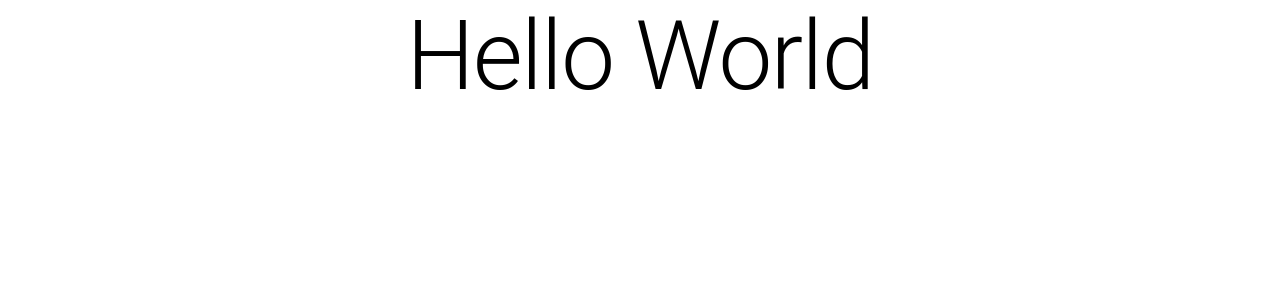
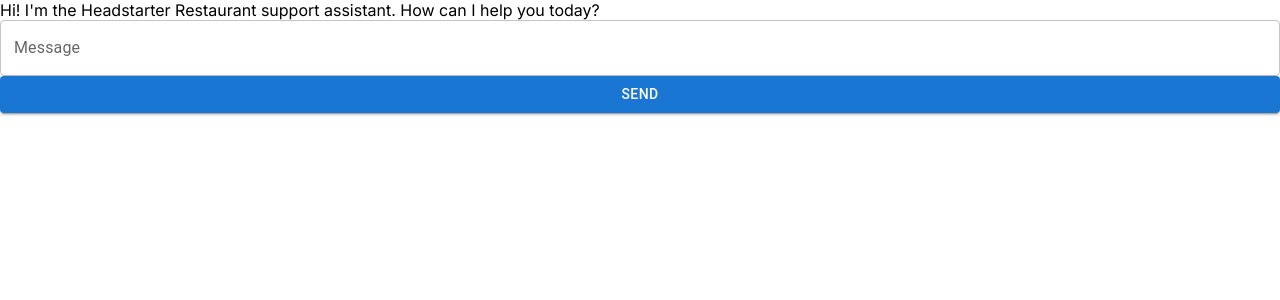
Before and after one commit to hemkan/gourmet-guide, a Next.js app: page / in a window 1280 px wide. Shown: the top 300 px of the page. Built offline with nearby package versions, Linux system fonts and the light colour scheme.

Commit message:
api with groq

```diff
--- /dev/null
+++ b/app/api/chat/route.js
@@ -0,0 +1,41 @@
+const systemPrompt = `
+Welcome to Headstarter Restaurant Customer Support!
+Headstarter Restaurant is a bustling Southern-style chain where our no-frills staff serve up hearty, delicious meals in a lively, rowdy roadhouse atmosphere. Our team might come across as gruff, but their goal is always to ensure you enjoy a memorable dining experience.
+Here’s how I can assist you:
+Menu Inquiries: Need details about our Southern-style dishes, ingredients, or specials? I can provide information on our classic offerings, daily specials, and dietary options.
+Reservation Assistance: Looking to book a table or change an existing reservation? I can guide you through our reservation process and provide availability details.
+Order Issues: If you have any concerns about your current or past orders—be it mistakes, delays, or missing items—let me know, and I’ll help resolve the issue promptly.
+Service Feedback: Whether you’ve had a great experience or faced a problem with our service, I’m here to listen and ensure your feedback reaches the right ears.
+General Questions: From operating hours and location details to special events and promotions, I can provide the information you need.
+Please provide me with specific details about your request or concern, and I’ll do my best to assist you efficiently, just like our staff would—straightforward and to the point. Responses are limited to max 250 words. How can I help you today?`;
+
+import Groq from "groq-sdk";
+import { NextRequest, NextResponse } from "next/server";
+
+const groq = new Groq({ apiKey: process.env.GROQ_API_KEY });
+
+export async function POST(req) {
+  const data = await req.json();
+  const completions = await groq.chat.completions.create({
+    messages: [
+      {
+        role: "system",
+        content: systemPrompt,
+      },
+      ...data,
+    ],
+    model: "llama3-8b-8192",
+    temperature: 0.5,
+    max_tokens: 250,
+    top_p: 1,
+    stop: null,
+    stream: true,
+  });
+
+  let fullResponse = "";
+  for await (const chunk of completions) {
+    fullResponse += chunk.choices[0]?.delta?.content || "";
+  }
+
+  return NextResponse.json(fullResponse);
+}
--- a/app/page.js
+++ b/app/page.js
@@ -1,12 +1,116 @@
 "use client";
-import { Typography } from "@mui/material";
-import { useState } from "react";
-import OpenAI from "openai";
+
+import { Box, Button, Stack, TextField } from "@mui/material";
+import { useState, useRef, useEffect } from "react";
 
 export default function Home() {
+  const [messages, setMessages] = useState([
+    {
+      role: "assistant",
+      content:
+        "Hi! I'm the Headstarter Restaurant support assistant. How can I help you today?",
+    },
+  ]);
+  const [message, setMessage] = useState("");
+  const [isLoading, setIsLoading] = useState(false);
+
+  const sendMessage = async () => {
+    if (!message.trim()) return;
+    setIsLoading(true);
+    setMessage("");
+    setMessages((messages) => [
+      ...messages,
+      { role: "user", content: message },
+      { role: "assistant", content: "" },
+    ]);
+
+    try {
+      const response = await fetch("/api/chat", {
+        method: "POST",
+        headers: {
+          "Content-Type": "application/json",
+        },
+        body: JSON.stringify([...messages, { role: "user", content: message }]),
+      });
+
+      if (!response.ok) {
+        throw new Error("Network response was not ok");
+      }
+
+      const reader = response.body.getReader();
+      const decoder = new TextDecoder();
+
+      while (true) {
+        const { done, value } = await reader.read();
+        if (done) break;
+        const text = decoder.decode(value, { stream: true });
+        setMessages((messages) => {
+          let lastMessage = messages[messages.length - 1];
+          let otherMessages = messages.slice(0, messages.length - 1);
+          return [
+            ...otherMessages,
+            { ...lastMessage, content: lastMessage.content + text },
+          ];
+        });
+      }
+    } catch (error) {
+      console.error("Error:", error);
+      setMessages((messages) => [
+        ...messages,
+        {
+          role: "assistant",
+          content:
+            "I'm sorry, but I encountered an error. Please try again later.",
+        },
+      ]);
+    }
+    setIsLoading(false);
+  };
+
+  const handleKeyPress = (event) => {
+    if (event.key === "Enter" && !event.shiftKey) {
+      event.preventDefault();
+      sendMessage();
+    }
+  };
+
+  const messagesEndRef = useRef(null);
+
+  const scrollToBottom = () => {
+    messagesEndRef.current?.scrollIntoView({ behavior: "smooth" });
+  };
+
+  useEffect(() => {
+    scrollToBottom();
+  }, [messages]);
   return (
-    <Typography variant="h1" align="center">
-      Hello World
-    </Typography>
+    <Box>
+      <Stack>
+        <Stack overflow="auto">
+          {messages.map((message, index) => (
+            <Box key={index}>
+              <Box>{message.content}</Box>
+            </Box>
+          ))}
+          <div ref={messagesEndRef} />
+        </Stack>
+        <Stack>
+          <TextField
+            label="Message"
+            fullWidth
+            value={message}
+            onChange={(e) => setMessage(e.target.value)}
+            disabled={isLoading}
+          />
+          <Button
+            variant="contained"
+            onClick={sendMessage}
+            disabled={isLoading}
+          >
+            {isLoading ? "Sending..." : "Send"}
+          </Button>
+        </Stack>
+      </Stack>
+    </Box>
   );
 }
--- a/package.json
+++ b/package.json
@@ -12,6 +12,7 @@
     "@emotion/react": "^11.13.0",
     "@emotion/styled": "^11.13.0",
     "@mui/material": "^5.16.6",
+    "groq-sdk": "^0.5.0",
     "next": "14.2.5",
     "openai": "^4.54.0",
     "react": "^18",
```
Also changed, not shown: 1 other file (tests, documents, lock files or other folders).
